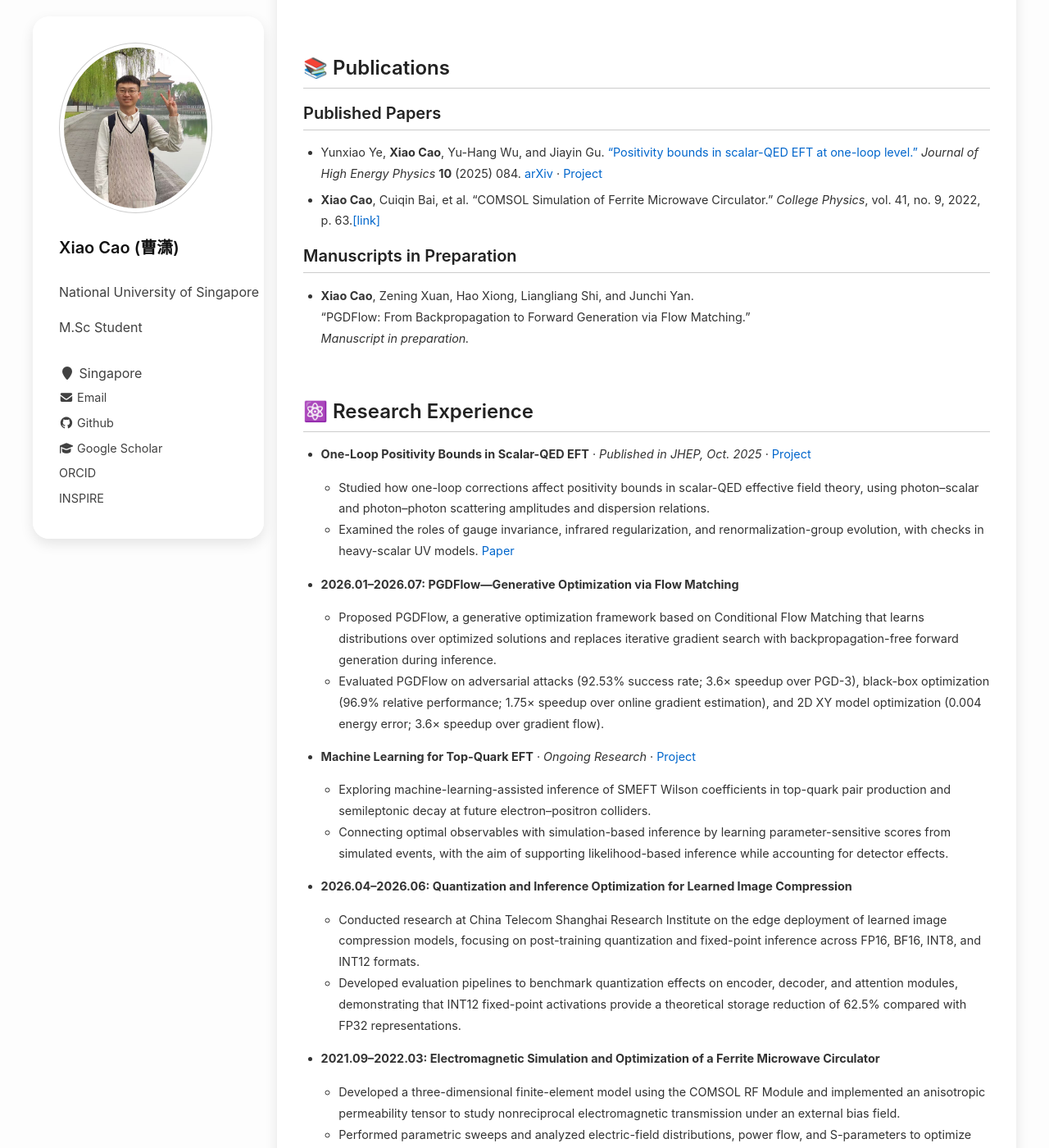
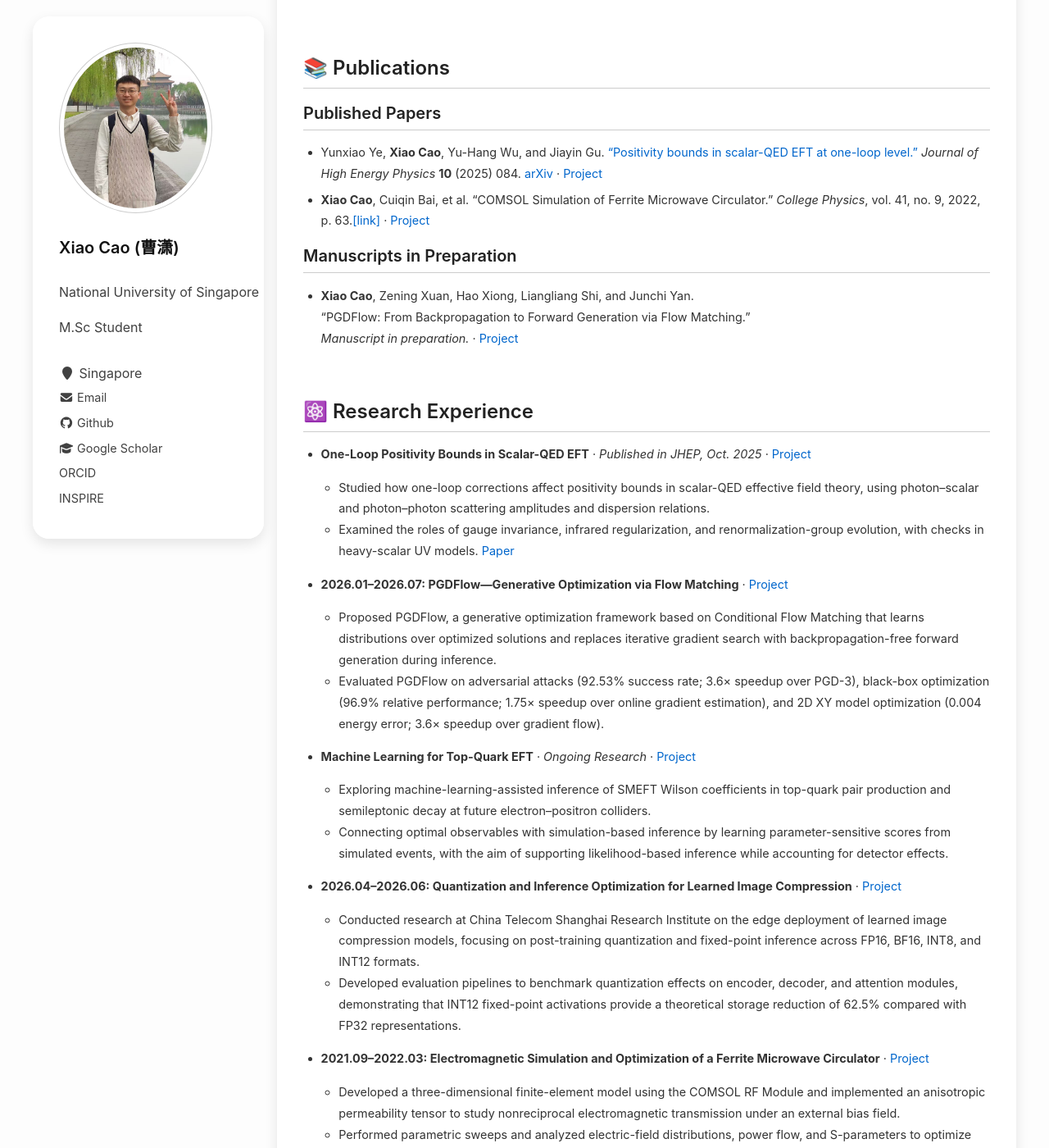
Before and after one commit to FranklinCao123/FranklinCao123.github.io, a Jekyll site: the page built from about.md, in a window 1280 px wide and 1400 px high, scrolled down 588 px. Shown: the whole window at 82% size. Built offline with Jekyll 4.4.1, drawn with Linux system fonts in a browser that asks for light colours; a style sheet for code colours, icons or effects is not loaded.

Commit message:
Link About Me entries to matching project pages

```diff
--- a/about.md
+++ b/about.md
@@ -38,14 +38,14 @@ I enrolled at Fudan University in 2018, initially studying Electronic Engineerin
 ---
 - Yunxiao Ye, **Xiao Cao**, Yu-Hang Wu, and Jiayin Gu. [“Positivity bounds in scalar-QED EFT at one-loop level.”](https://doi.org/10.1007/JHEP10(2025)084) *Journal of High Energy Physics* **10** (2025) 084. [arXiv](https://arxiv.org/abs/2507.06302) · [Project]({{ '/projects/positivity-bounds/' | relative_url }})<br>
 
-- **Xiao Cao**, Cuiqin Bai, et al. "COMSOL Simulation of Ferrite Microwave Circulator." *College Physics*, vol. 41, no. 9, 2022, p. 63.[[link]](https://dxwl.bnu.edu.cn/CN/10.16854/j.cnki.1000-0712.220035)<br>
+- **Xiao Cao**, Cuiqin Bai, et al. "COMSOL Simulation of Ferrite Microwave Circulator." *College Physics*, vol. 41, no. 9, 2022, p. 63.[[link]](https://dxwl.bnu.edu.cn/CN/10.16854/j.cnki.1000-0712.220035) · [Project]({{ '/projects/microwave-circulator/' | relative_url }})<br>
 
 
 ## Manuscripts in Preparation
 ---
 - **Xiao Cao**, Zening Xuan, Hao Xiong, Liangliang Shi, and Junchi Yan.
   “PGDFlow: From Backpropagation to Forward Generation via Flow Matching.”
-  *Manuscript in preparation.*
+  *Manuscript in preparation.* · [Project]({{ '/projects/pgdflow/' | relative_url }})
 
 <br>
 
@@ -56,7 +56,7 @@ I enrolled at Fudan University in 2018, initially studying Electronic Engineerin
   - Studied how one-loop corrections affect positivity bounds in scalar-QED effective field theory, using photon–scalar and photon–photon scattering amplitudes and dispersion relations.
   - Examined the roles of gauge invariance, infrared regularization, and renormalization-group evolution, with checks in heavy-scalar UV models. [Paper](https://doi.org/10.1007/JHEP10(2025)084)
 
-- **2026.01–2026.07: PGDFlow—Generative Optimization via Flow Matching**
+- **2026.01–2026.07: PGDFlow—Generative Optimization via Flow Matching** · [Project]({{ '/projects/pgdflow/' | relative_url }})
   - Proposed PGDFlow, a generative optimization framework based on Conditional Flow Matching that learns distributions over optimized solutions and replaces iterative gradient search with backpropagation-free forward generation during inference.
   - Evaluated PGDFlow on adversarial attacks (92.53% success rate; 3.6× speedup over PGD-3), black-box optimization (96.9% relative performance; 1.75× speedup over online gradient estimation), and 2D XY model optimization (0.004 energy error; 3.6× speedup over gradient flow).
 
@@ -64,11 +64,11 @@ I enrolled at Fudan University in 2018, initially studying Electronic Engineerin
   - Exploring machine-learning-assisted inference of SMEFT Wilson coefficients in top-quark pair production and semileptonic decay at future electron–positron colliders.
   - Connecting optimal observables with simulation-based inference by learning parameter-sensitive scores from simulated events, with the aim of supporting likelihood-based inference while accounting for detector effects.
 
-- **2026.04–2026.06: Quantization and Inference Optimization for Learned Image Compression**
+- **2026.04–2026.06: Quantization and Inference Optimization for Learned Image Compression** · [Project]({{ '/projects/image-compression/' | relative_url }})
   - Conducted research at China Telecom Shanghai Research Institute on the edge deployment of learned image compression models, focusing on post-training quantization and fixed-point inference across FP16, BF16, INT8, and INT12 formats.
   - Developed evaluation pipelines to benchmark quantization effects on encoder, decoder, and attention modules, demonstrating that INT12 fixed-point activations provide a theoretical storage reduction of 62.5% compared with FP32 representations.
 
-- **2021.09–2022.03: Electromagnetic Simulation and Optimization of a Ferrite Microwave Circulator**
+- **2021.09–2022.03: Electromagnetic Simulation and Optimization of a Ferrite Microwave Circulator** · [Project]({{ '/projects/microwave-circulator/' | relative_url }})
   - Developed a three-dimensional finite-element model using the COMSOL RF Module and implemented an anisotropic permeability tensor to study nonreciprocal electromagnetic transmission under an external bias field.
   - Performed parametric sweeps and analyzed electric-field distributions, power flow, and S-parameters to optimize the device geometry, achieving an operating range of 8.8–9.5 GHz and a minimum reflection coefficient of S₁₁ = −43.04 dB.
 
```
